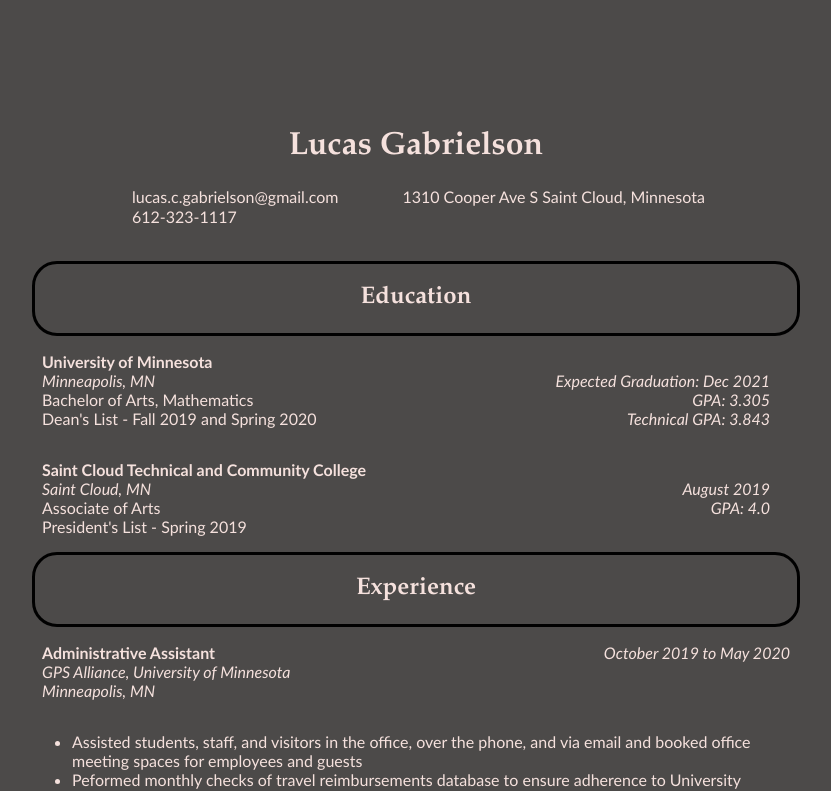
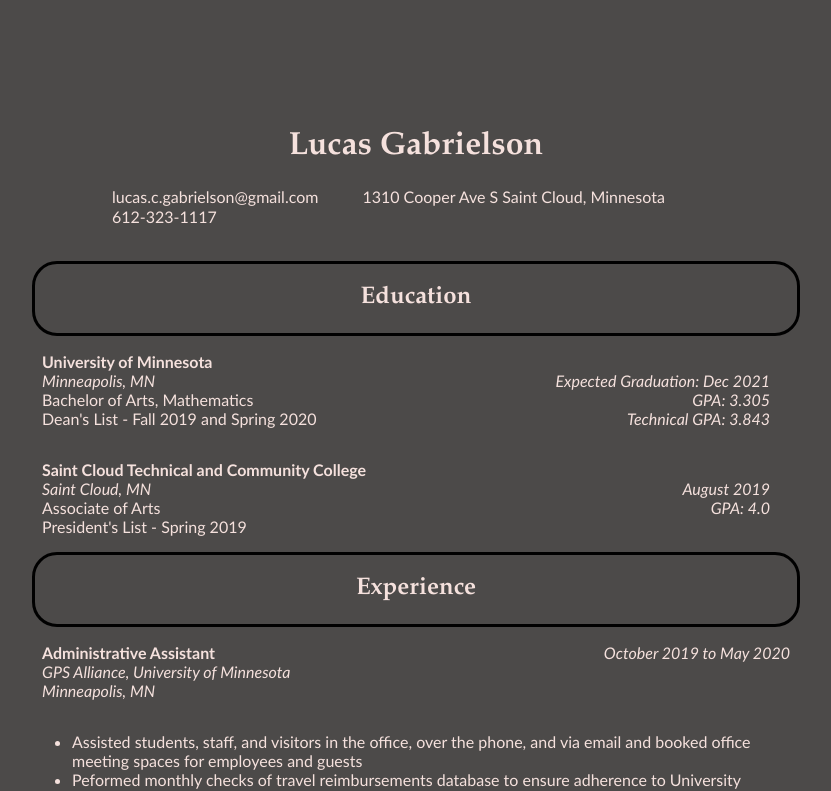
Before and after one commit to gabri1463/gabri1463.github.io, a plain HTML site: page index.html in a window 1280 px wide. Shown: the top 791 px of the page, without its empty margins (224-1055 px from the left). Drawn offline with Linux system fonts and the light colour scheme.

Commit message:
Update style.css

```diff
--- a/style.css
+++ b/style.css
@@ -47,7 +47,7 @@ p, li {
 
 ul.horizontal li{
  display: inline-block;
- padding-left: 60px;
+ padding-left: 40px;
 }
 
 .graduation{
```
